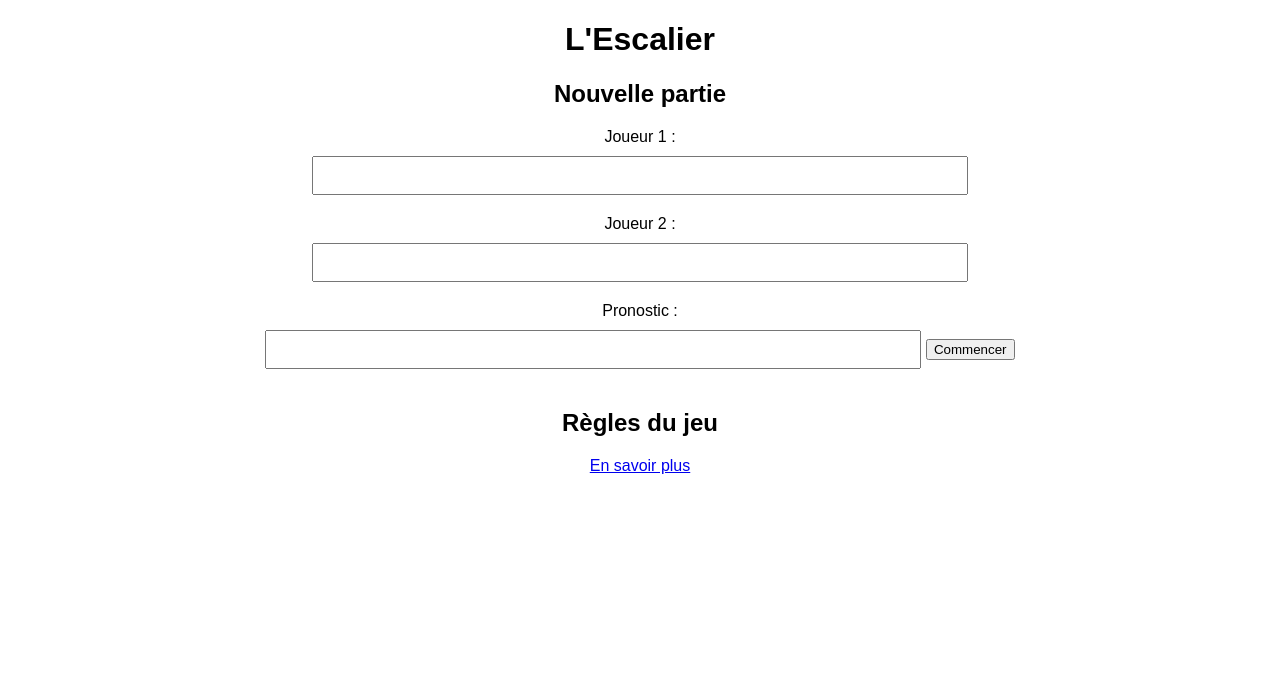
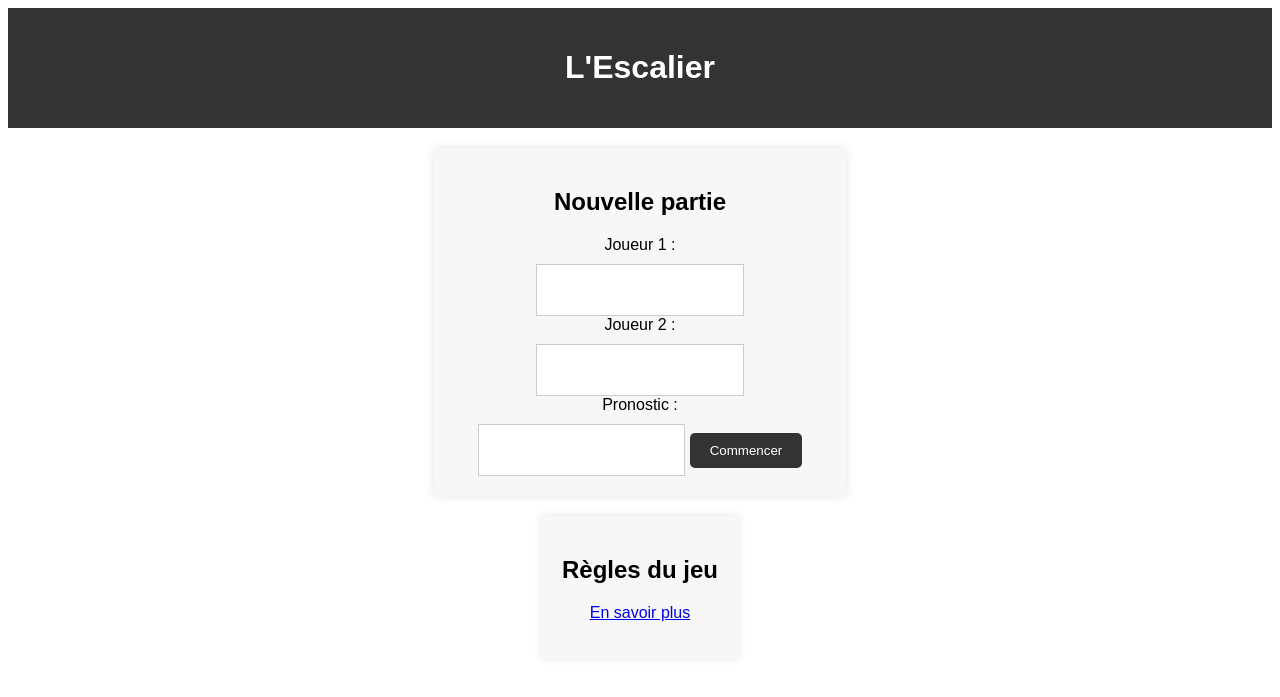
Before and after one commit to DualsFWShield/escalier.github.io, a PHP site: page / in a window 1280 px wide. Shown: the top 697 px of the page. Run offline with PHP 8.4, Linux system fonts and the light colour scheme.

Commit message:
Update style.css

```diff
--- a/style.css
+++ b/style.css
@@ -1,6 +1,27 @@
 body {
     font-family: Arial, sans-serif;
     text-align: center;
+}
+
+header {
+    background-color: #333;
+    color: #fff;
+    padding: 20px;
+    text-align: center;
+}
+
+main {
+    display: flex;
+    flex-direction: column;
+    align-items: center;
+    padding: 20px;
+}
+
+section {
+    background-color: #f7f7f7;
+    padding: 20px;
+    margin-bottom: 20px;
+    box-shadow: 0 0 10px rgba(0, 0, 0, 0.1);
 }
 
 label {
@@ -8,14 +29,23 @@ label {
     margin-bottom: 10px;
 }
 
-input, textarea {
+input[type="text"], input[type="number"] {
     width: 50%;
+    height: 30px;
+    font-size: 18px;
     padding: 10px;
-    margin-bottom: 20px;
+    border: 1px solid #ccc;
 }
 
-#result {
-    font-size: 24px;
-    font-weight: bold;
-    color: green;
+button[type="submit"] {
+    background-color: #333;
+    color: #fff;
+    padding: 10px 20px;
+    border: none;
+    border-radius: 5px;
+    cursor: pointer;
 }
+
+button[type="submit"]:hover {
+    background-color: #444;
+}
```
